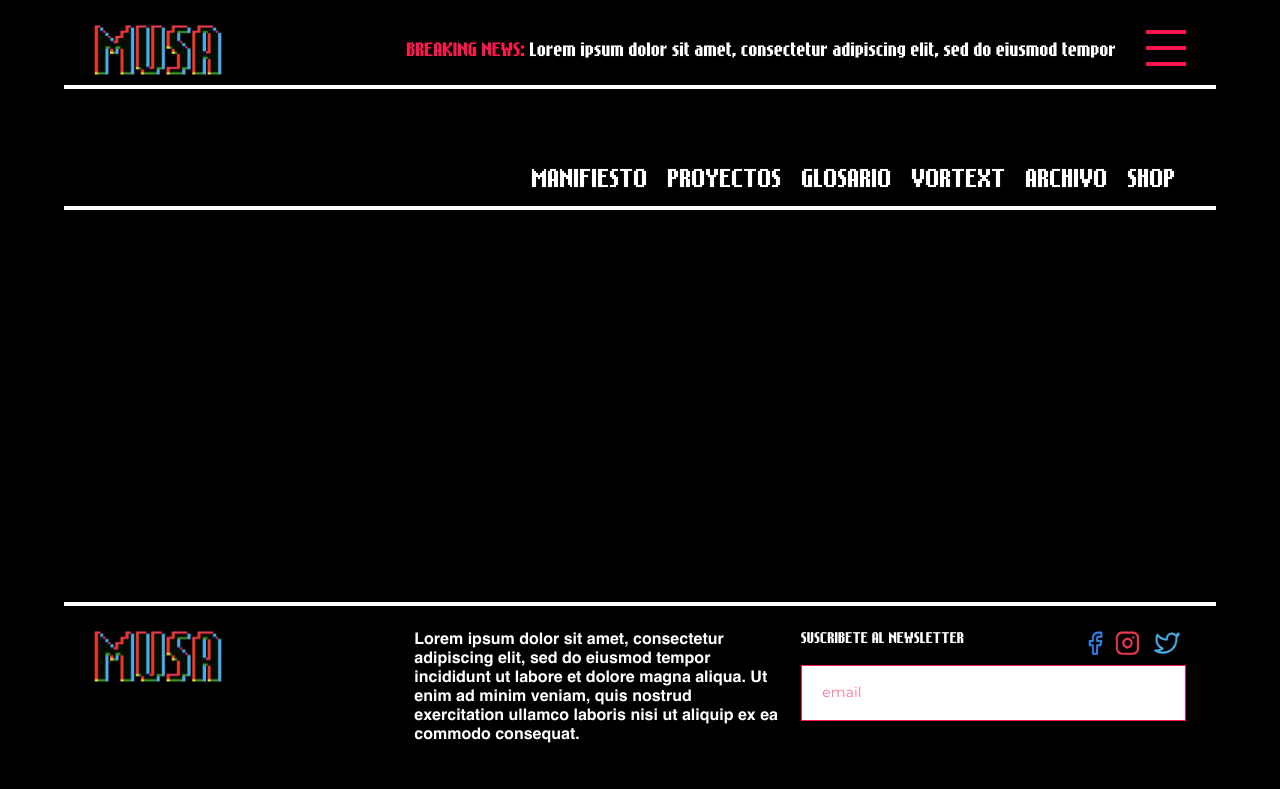
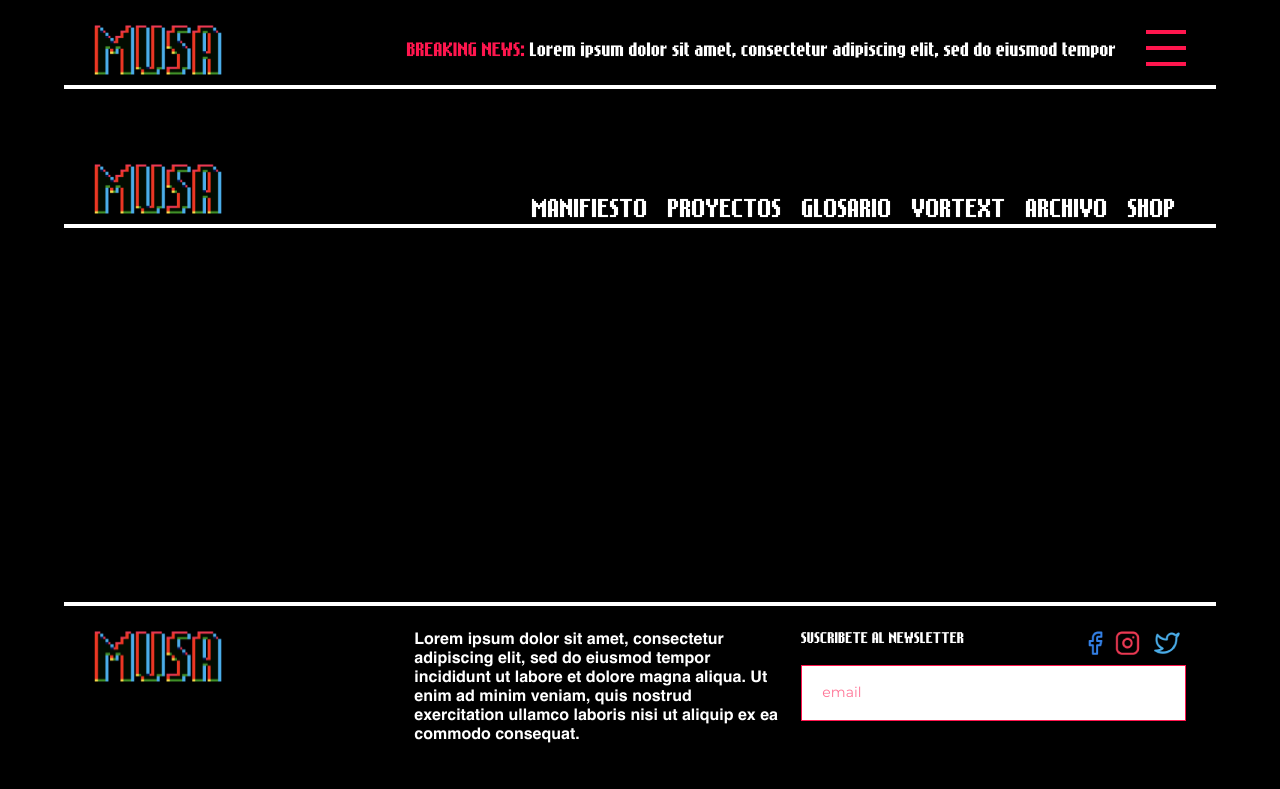
Before and after one commit to Memon2410/musa, a website built with webpack: page src/index.html in a window 1280 px wide. Both pictures are taken after a click on the element 1166 px from the left and 45 px from the top of the page. Shown: the top 789 px of the page. Built offline with nearby package versions, Linux system fonts and the light colour scheme.

Commit message:
Add: transition menu

```diff
--- a/src/index.html
+++ b/src/index.html
@@ -74,6 +74,7 @@
           <!-- Navigation -->
           <div class="navigation">
             <div class="content-header">
+              <img src="/images/content/general/musa-logo.png" class="logo" alt="Logotipo musa">
               <ul>
                 <li><a href="#">MANIFIESTO</a></li>
                 <li><a href="#">PROYECTOS</a></li>
--- a/src/js/layout/header.js
+++ b/src/js/layout/header.js
@@ -1,5 +1,6 @@
 export default class Header {
   constructor () {
+    this.body = document.getElementsByTagName('body')[0]
     this.open = document.getElementsByClassName('button-open')[0]
     this.close = document.getElementsByClassName('button-close')[0]
     this.menu = document.getElementsByClassName('bg-menu')[0]
@@ -75,10 +76,21 @@ export default class Header {
 
     this.open.addEventListener('click', event => {
       this.menu.style.display = 'block'
+      this.body.style.overflow = 'hidden'
+
+      window.gsap.to(this.menu, 0.5, {
+        alpha: 1
+      })
     })
 
     this.close.addEventListener('click', event => {
-      this.menu.style.display = 'none'
+      this.body.style.overflow = 'auto'
+      window.gsap.to(this.menu, 0.5, {
+        alpha: 0,
+        onComplete: () => {
+          this.menu.style.display = 'none'
+        }
+      })
     })
   }
 }
--- a/src/scss/layout/_header.scss
+++ b/src/scss/layout/_header.scss
@@ -76,6 +76,7 @@ header {
     display: none;
     top: 0;
     left: 0;
+    opacity: 0;
     background: $black;
 
     .header-news,
@@ -102,6 +103,12 @@ header {
       margin-top: 1rem;
       border-top: .4rem solid $white;
       border-bottom: .4rem solid $white;
+
+      .content-header {
+        .logo {
+          margin: 0 auto -2rem;
+        }
+      }
 
       ul {
         li {
--- a/src/scss/section/_grid.scss
+++ b/src/scss/section/_grid.scss
@@ -127,7 +127,7 @@
     }
 
     .pic-footer {
-      min-height: 9rem;
+      min-height: 6rem;
     }
   }
 }
```
